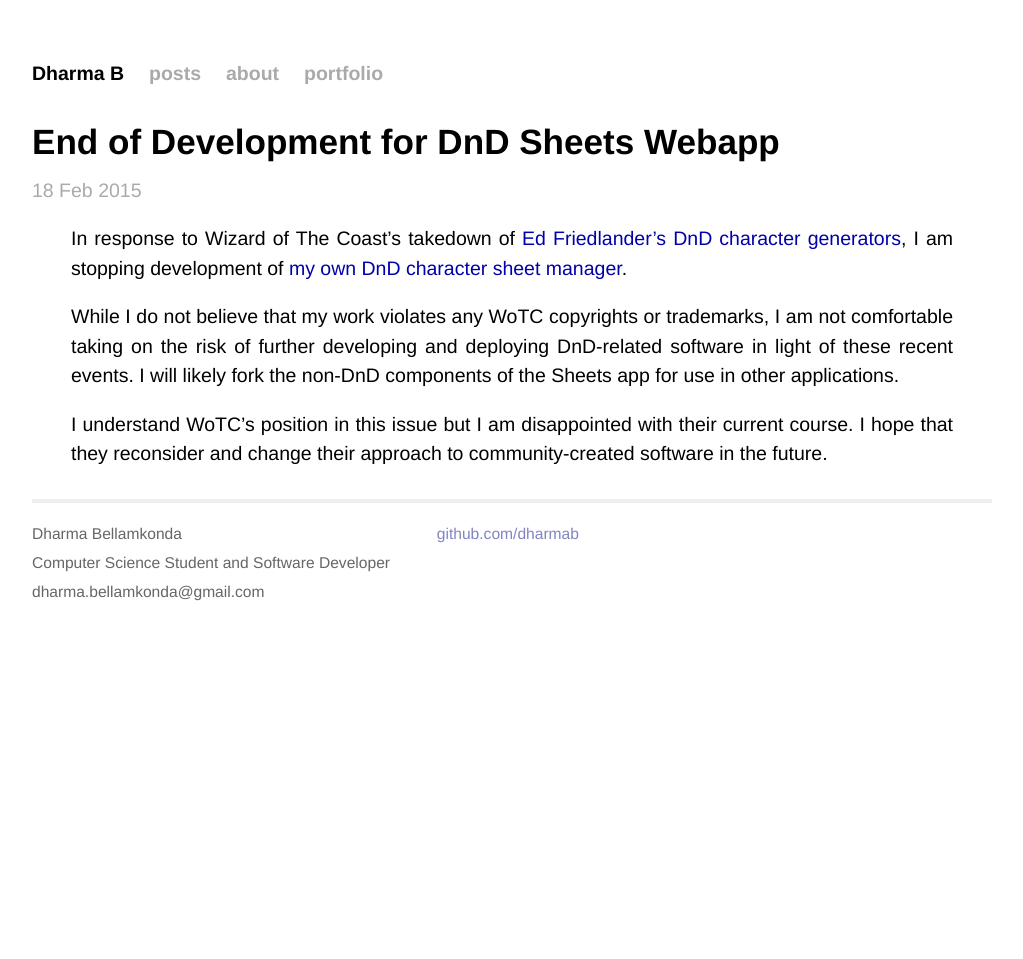
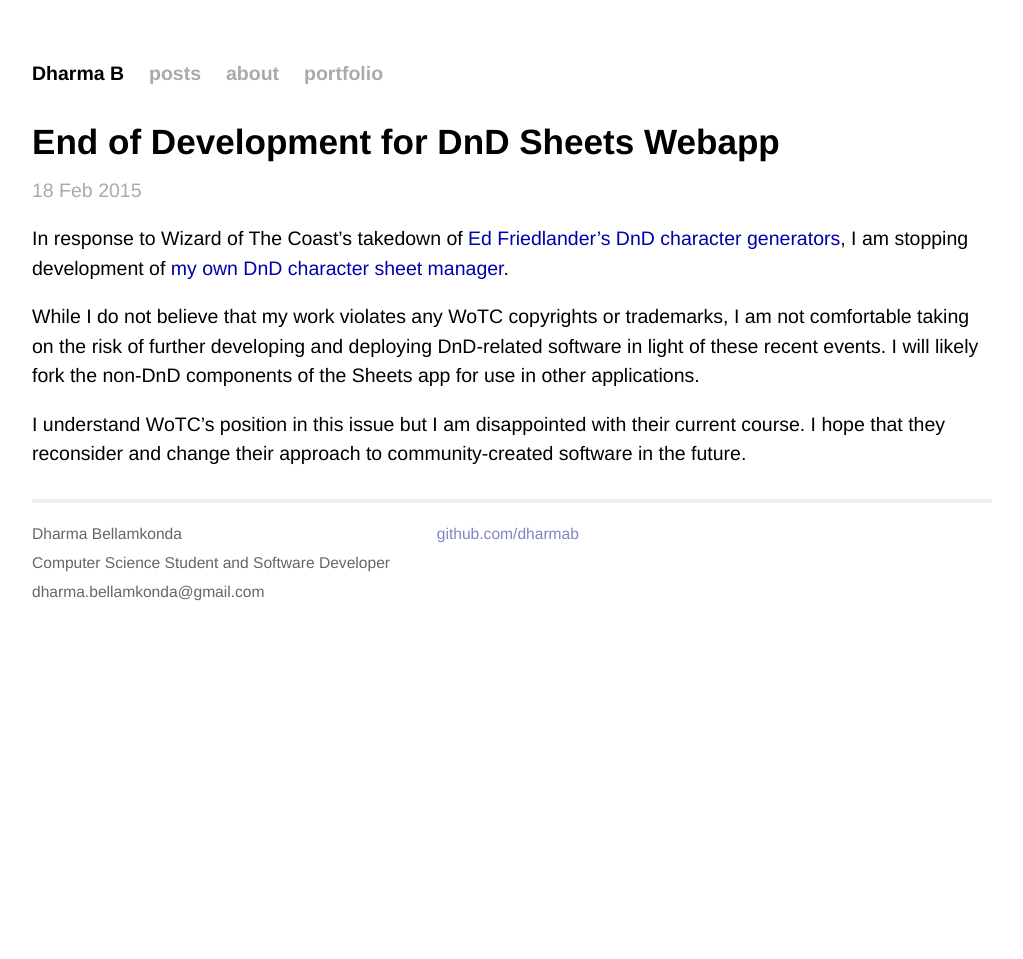
Before and after one commit to dharmab/dharmab.github.io, a Jekyll site: the page built from _posts/2015-02-18-sheets-development-stop.markdown, in a window 1280 px wide. Shown: the whole page, without its empty margins (128-1151 px from the left). Built offline with Jekyll 4.4.1, drawn with Linux system fonts in a browser that asks for light colours; Markdown is read by kramdown in place of the engine named in the settings.

Commit message:
typography tweaks

```diff
--- a/css/main.css
+++ b/css/main.css
@@ -16,7 +16,6 @@
   background-color: #FFF;
   font: 13.34px Helvetica, Arial, sans-serif;
   font-size: small;
-  text-align: center;
 }
 
 h1, h2, h3, h4, h5, h6 {
@@ -57,7 +56,6 @@
 
 .site {
   font-size: 150%;
-  text-align: justify;
   width: 75%;
   margin: 3em auto 2em;
   line-height: 1.5em;
@@ -149,7 +147,6 @@
 }
 
 .post p {
-  padding: 0 2em;
   line-height: 150%;
   font-size: 1.0em;
 }
```
